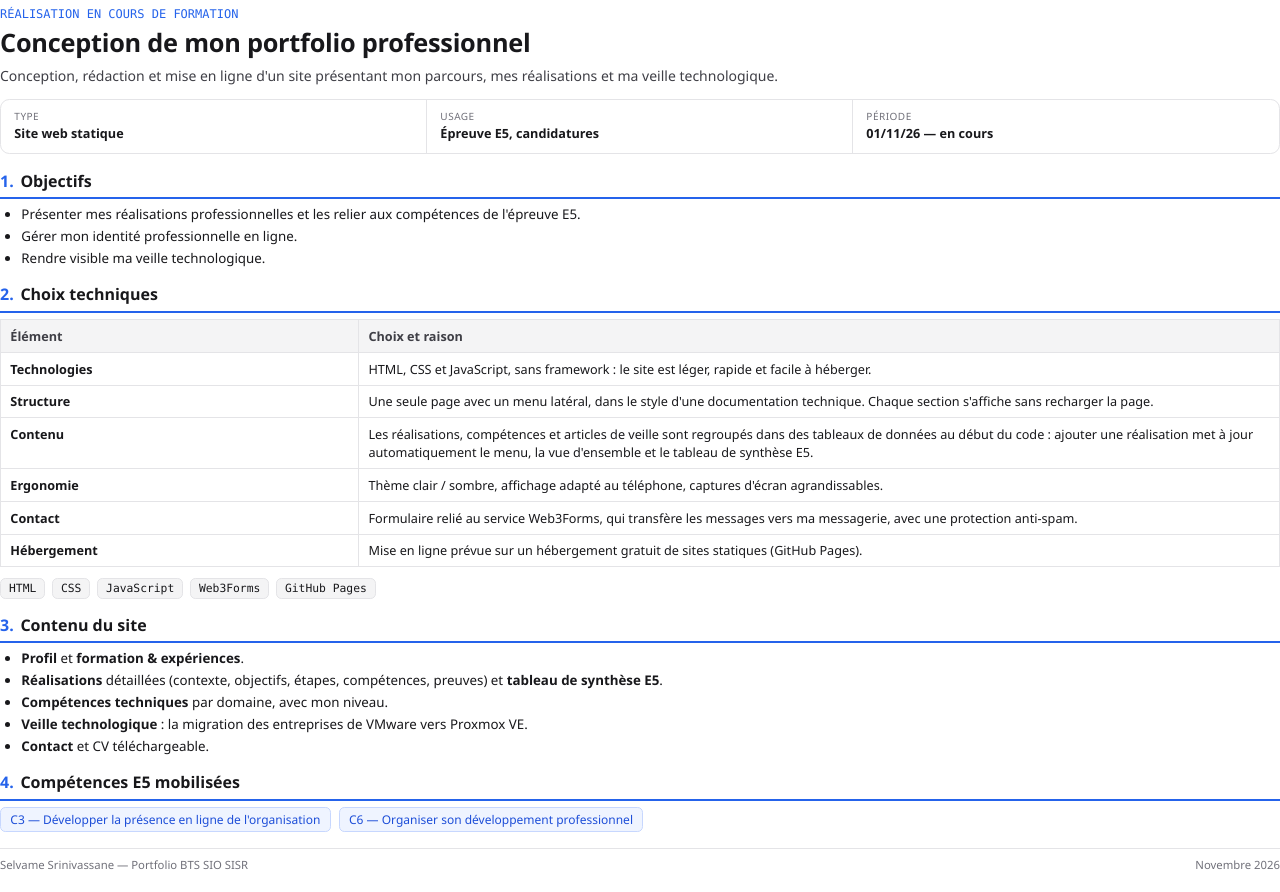
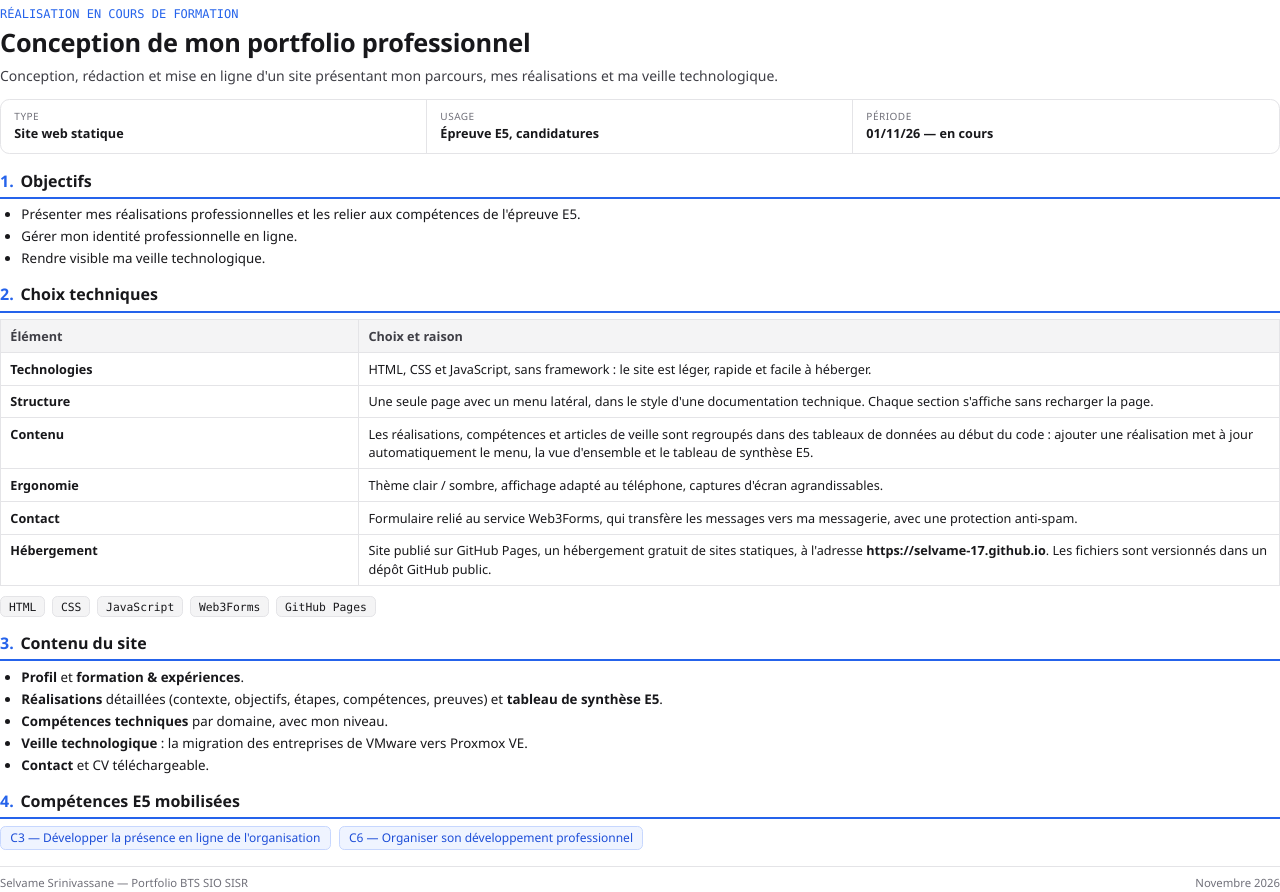
Before and after one commit to Selvame-17/selvame-17.github.io, a plain HTML site: page docs/portfolio/conception-portfolio.html in a window 1280 px wide. Shown: the part 54-946 px from the top of the page. Drawn offline with Linux system fonts and the light colour scheme.

Commit message:
Add files via upload

```diff
--- a/docs/portfolio/conception-portfolio.html
+++ b/docs/portfolio/conception-portfolio.html
@@ -30,7 +30,7 @@
     <tr><td>Contenu</td><td>Les réalisations, compétences et articles de veille sont regroupés dans des tableaux de données au début du code : ajouter une réalisation met à jour automatiquement le menu, la vue d'ensemble et le tableau de synthèse E5.</td></tr>
     <tr><td>Ergonomie</td><td>Thème clair / sombre, affichage adapté au téléphone, captures d'écran agrandissables.</td></tr>
     <tr><td>Contact</td><td>Formulaire relié au service Web3Forms, qui transfère les messages vers ma messagerie, avec une protection anti-spam.</td></tr>
-    <tr><td>Hébergement</td><td>Mise en ligne prévue sur un hébergement gratuit de sites statiques (GitHub Pages).</td></tr>
+    <tr><td>Hébergement</td><td>Site publié sur GitHub Pages, un hébergement gratuit de sites statiques, à l'adresse <b>https://selvame-17.github.io</b>. Les fichiers sont versionnés dans un dépôt GitHub public.</td></tr>
   </table>
   <div class="tags"><span class="tag">HTML</span><span class="tag">CSS</span><span class="tag">JavaScript</span><span class="tag">Web3Forms</span><span class="tag">GitHub Pages</span></div>
 </section>
```
Also changed, not shown: 1 other file.
